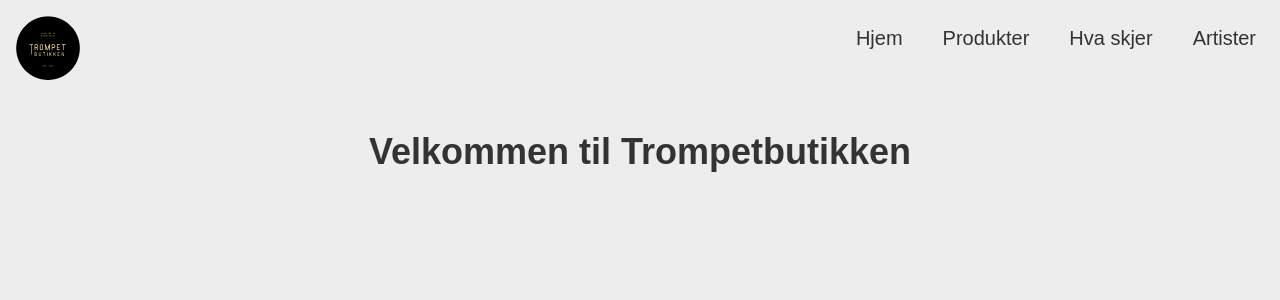
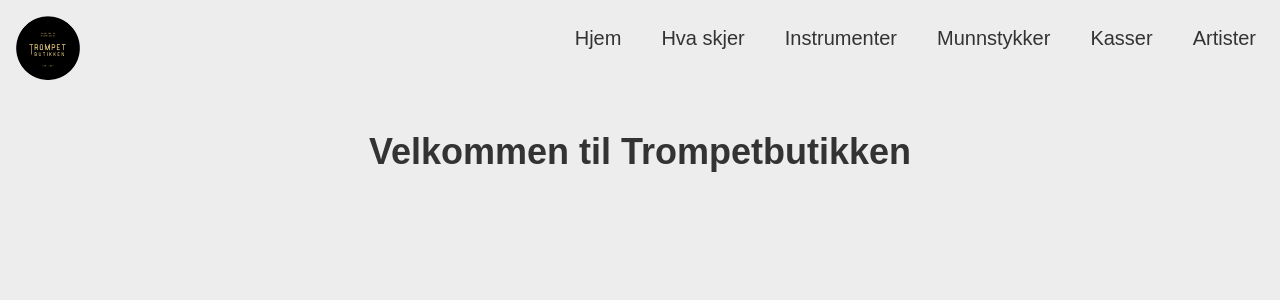
Before and after one commit to olalellingsen/trompetbutikken, a Next.js app: page / in a window 1280 px wide. Shown: the top 300 px of the page. Built offline with nearby package versions, Linux system fonts and the light colour scheme.

Commit message:
update routing

```diff
--- a/src/app/Navbar.tsx
+++ b/src/app/Navbar.tsx
@@ -34,11 +34,17 @@ function Navbar() {
             <Link onClick={() => setIsOpen(false)} href="/">
               <li>Hjem</li>
             </Link>
-            <Link onClick={() => setIsOpen(false)} href="/produkter">
-              <li>Produkter</li>
-            </Link>
             <Link onClick={() => setIsOpen(false)} href="/hvaskjer">
               <li>Hva skjer</li>
+            </Link>
+            <Link onClick={() => setIsOpen(false)} href="/instrumenter">
+              <li>Instrumenter</li>
+            </Link>
+            <Link onClick={() => setIsOpen(false)} href="/munnstykker">
+              <li>Munnstykker</li>
+            </Link>
+            <Link onClick={() => setIsOpen(false)} href="/kasser">
+              <li>Kasser</li>
             </Link>
             <Link onClick={() => setIsOpen(false)} href="/artister">
               <li>Artister</li>
@@ -48,8 +54,10 @@ function Navbar() {
       )}
       <ul className="hidden md:flex justify-end space-x-10 p-6 text-xl hover:*:text-gray-500 dark:hover:*:text-gray-400">
         <Link href="/">Hjem</Link>
-        <Link href="/produkter">Produkter</Link>
         <Link href="/hvaskjer">Hva skjer</Link>
+        <Link href="/instrumenter">Instrumenter</Link>
+        <Link href="/munnstykker">Munnstykker</Link>
+        <Link href="/kasser">Kasser</Link>
         <Link href="/artister">Artister</Link>
       </ul>
     </nav>
--- a/src/app/admin/products/AdminProducts.tsx
+++ b/src/app/admin/products/AdminProducts.tsx
@@ -110,9 +110,9 @@ function AdminProducts() {
                     setNewProduct({ ...newProduct, category: e.target.value })
                   }
                 >
-                  <option value="instrument">Instrument</option>
-                  <option value="munnstykker">Munnstykker</option>
-                  <option value="kasser">Kasser</option>
+                  <option value="instruments">Instrument</option>
+                  <option value="mouthpieces">Munnstykker</option>
+                  <option value="cases">Kasser</option>
                 </select>
               </div>
               <div>
--- a/src/app/admin/products/[id]/page.tsx
+++ b/src/app/admin/products/[id]/page.tsx
@@ -120,9 +120,9 @@ function EditProduct({ params }: { params: { id: string } }) {
                   setProduct({ ...product, category: e.target.value })
                 }
               >
-                <option value="instrument">Instrument</option>
-                <option value="munnstykker">Munnstykker</option>
-                <option value="kasser">Kasser</option>
+                <option value="instruments">Instrument</option>
+                <option value="mouthpieces">Munnstykker</option>
+                <option value="cases">Kasser</option>
               </select>
             </div>
             <div>
--- a/src/app/globals.css
+++ b/src/app/globals.css
@@ -39,7 +39,7 @@ h3 {
 }
 
 button {
-  @apply bg-blue-600 hover:bg-blue-700 text-white px-4 py-2 rounded m-1 w-max;
+  @apply bg-blue-200 hover:bg-blue-300 px-4 py-2 rounded m-1 w-max;
 }
 
 input,
--- /dev/null
+++ b/src/app/instrumenter/[id]/page.tsx
@@ -0,0 +1,45 @@
+import { db } from "@/firebaseAdmin";
+import React from "react";
+import Image from "next/image";
+import Link from "next/link";
+
+async function ProductDetails({ params }: { params: { id: string } }) {
+  const { id: productId } = params;
+
+  // Fetch the product details server-side
+  try {
+    const productDoc = await db.collection("products").doc(productId).get();
+
+    if (!productDoc.exists) {
+      return <p>Product not found.</p>;
+    }
+
+    const product = { id: productDoc.id, ...(productDoc.data() as Product) };
+
+    return (
+      <section>
+        <Link
+          className="underline hover:no-underline text-gray-500"
+          href="/instrumenter"
+        >
+          Tilbake til instrumenter
+        </Link>
+        <h2>{product.brand}</h2>
+        <h2>{product.model}</h2>
+        <Image
+          src={product.imageUrl}
+          alt={product.model}
+          width={300}
+          height={300}
+        />
+        <p>{product.price.toLocaleString()},-</p>
+        <p>{product.description}</p>
+      </section>
+    );
+  } catch (error) {
+    console.error("Error fetching product:", error);
+    return <p>Failed to load product details. Please try again later.</p>;
+  }
+}
+
+export default ProductDetails;
--- /dev/null
+++ b/src/app/instrumenter/page.tsx
@@ -0,0 +1,22 @@
+import React from "react";
+import { db } from "@/firebaseAdmin";
+import DisplayProducts from "../../components/DisplayProducts";
+
+async function Instruments() {
+  const productsSnapshot = await db.collection("products").get();
+  const instruments = productsSnapshot.docs
+    .map((doc) => ({
+      id: doc.id,
+      ...(doc.data() as Product),
+    }))
+    .filter((product) => product.category === "instruments");
+
+  return (
+    <section>
+      <h1>Instrumenter</h1>
+      <DisplayProducts products={instruments} category="instrumenter" />
+    </section>
+  );
+}
+
+export default Instruments;
--- a/src/app/produkter/[id]/page.tsx
+++ b/src/app/kasser/[id]/page.tsx
@@ -20,9 +20,9 @@ async function ProductDetails({ params }: { params: { id: string } }) {
       <section>
         <Link
           className="underline hover:no-underline text-gray-500"
-          href="/admin"
+          href="/kasser"
         >
-          Tilbake til produkter
+          Tilbake til kasser
         </Link>
         <h2>{product.brand}</h2>
         <h2>{product.model}</h2>
--- /dev/null
+++ b/src/app/kasser/page.tsx
@@ -0,0 +1,22 @@
+import React from "react";
+import { db } from "@/firebaseAdmin";
+import DisplayProducts from "../../components/DisplayProducts";
+
+async function Cases() {
+  const productsSnapshot = await db.collection("products").get();
+  const cases = productsSnapshot.docs
+    .map((doc) => ({
+      id: doc.id,
+      ...(doc.data() as Product),
+    }))
+    .filter((product) => product.category === "cases");
+
+  return (
+    <section>
+      <h1>Kasser og bager</h1>
+      <DisplayProducts products={cases} category="kasser" />
+    </section>
+  );
+}
+
+export default Cases;
--- /dev/null
+++ b/src/app/munnstykker/[id]/page.tsx
@@ -0,0 +1,45 @@
+import { db } from "@/firebaseAdmin";
+import React from "react";
+import Image from "next/image";
+import Link from "next/link";
+
+async function ProductDetails({ params }: { params: { id: string } }) {
+  const { id: productId } = params;
+
+  // Fetch the product details server-side
+  try {
+    const productDoc = await db.collection("products").doc(productId).get();
+
+    if (!productDoc.exists) {
+      return <p>Product not found.</p>;
+    }
+
+    const product = { id: productDoc.id, ...(productDoc.data() as Product) };
+
+    return (
+      <section>
+        <Link
+          className="underline hover:no-underline text-gray-500"
+          href="/munnstykker"
+        >
+          Tilbake til munnstykker
+        </Link>
+        <h2>{product.brand}</h2>
+        <h2>{product.model}</h2>
+        <Image
+          src={product.imageUrl}
+          alt={product.model}
+          width={300}
+          height={300}
+        />
+        <p>{product.price.toLocaleString()},-</p>
+        <p>{product.description}</p>
+      </section>
+    );
+  } catch (error) {
+    console.error("Error fetching product:", error);
+    return <p>Failed to load product details. Please try again later.</p>;
+  }
+}
+
+export default ProductDetails;
--- /dev/null
+++ b/src/app/munnstykker/page.tsx
@@ -0,0 +1,22 @@
+import React from "react";
+import { db } from "@/firebaseAdmin";
+import DisplayProducts from "../../components/DisplayProducts";
+
+async function Mouthpieces() {
+  const productsSnapshot = await db.collection("products").get();
+  const mouthpieces = productsSnapshot.docs
+    .map((doc) => ({
+      id: doc.id,
+      ...(doc.data() as Product),
+    }))
+    .filter((product) => product.category === "mouthpieces");
+
+  return (
+    <section>
+      <h1>Munnstykker</h1>
+      <DisplayProducts products={mouthpieces} category="munnstykker" />
+    </section>
+  );
+}
+
+export default Mouthpieces;
--- a/src/app/produkter/page.tsx
+++ /dev/null
@@ -1,27 +0,0 @@
-import React from "react";
-import { db } from "@/firebaseAdmin";
-import Link from "next/link";
-import ProductCard from "@/components/ProductCard";
-
-async function Products() {
-  const productsSnapshot = await db.collection("products").get();
-  const products = productsSnapshot.docs.map((doc) => ({
-    id: doc.id,
-    ...(doc.data() as Product),
-  }));
-
-  return (
-    <section>
-      <h1>Produkter</h1>
-      <ul className="grid sm:grid-cols-2 md:grid-cols-3 lg:grid-cols-4 gap-4">
-        {products.map((product) => (
-          <Link href={`/produkter/${product.id}`} key={product.id}>
-            <ProductCard product={product} />
-          </Link>
-        ))}
-      </ul>
-    </section>
-  );
-}
-
-export default Products;
--- /dev/null
+++ b/src/components/DisplayProducts.tsx
@@ -0,0 +1,73 @@
+"use client";
+
+import React, { useState } from "react";
+import Link from "next/link";
+import ProductCard from "@/components/ProductCard";
+
+interface DisplayProductsProps {
+  products: Product[];
+  category: string;
+}
+
+const DisplayProducts = ({ products, category }: DisplayProductsProps) => {
+  const [trumpet, setTrumpet] = useState(true);
+  const [flugelhorn, setFlugelhorn] = useState(false);
+
+  const trumpets = products.filter((product) => product.type === "trumpet");
+
+  const flugelhorns = products.filter(
+    (product) => product.type === "flugelhorn"
+  );
+
+  const handleToggle = (type: string) => {
+    setTrumpet(type === "trumpet");
+    setFlugelhorn(type === "flugelhorn");
+  };
+
+  return (
+    <section>
+      <div className="py-4">
+        {trumpets.length > 0 && (
+          <button
+            className={`${
+              trumpet
+                ? "bg-blue-200 hover:bg-blue-200 dark:bg-stone-700 dark:hover:bg-stone-700"
+                : "bg-blue-100 hover:bg-blue-200 dark:bg-stone-600 dark:hover:bg-stone-700"
+            }`}
+            onClick={() => handleToggle("trumpet")}
+          >
+            Trompet
+          </button>
+        )}
+        {flugelhorns.length > 0 && (
+          <button
+            className={`${
+              flugelhorn
+                ? "bg-blue-200 hover:bg-blue-200 dark:bg-stone-700 dark:hover:bg-stone-700"
+                : "bg-blue-100 hover:bg-blue-200 dark:bg-stone-600 dark:hover:bg-stone-700"
+            }`}
+            onClick={() => handleToggle("flugelhorn")}
+          >
+            Flygelhorn
+          </button>
+        )}
+      </div>
+      <ul className="grid sm:grid-cols-2 md:grid-cols-3 lg:grid-cols-4 gap-4">
+        {trumpet &&
+          trumpets.map((product) => (
+            <Link href={`/${category}/${product.id}`} key={product.id}>
+              <ProductCard product={product} />
+            </Link>
+          ))}
+        {flugelhorn &&
+          flugelhorns.map((product) => (
+            <Link href={`/${category}/${product.id}`} key={product.id}>
+              <ProductCard product={product} />
+            </Link>
+          ))}
+      </ul>
+    </section>
+  );
+};
+
+export default DisplayProducts;
```
